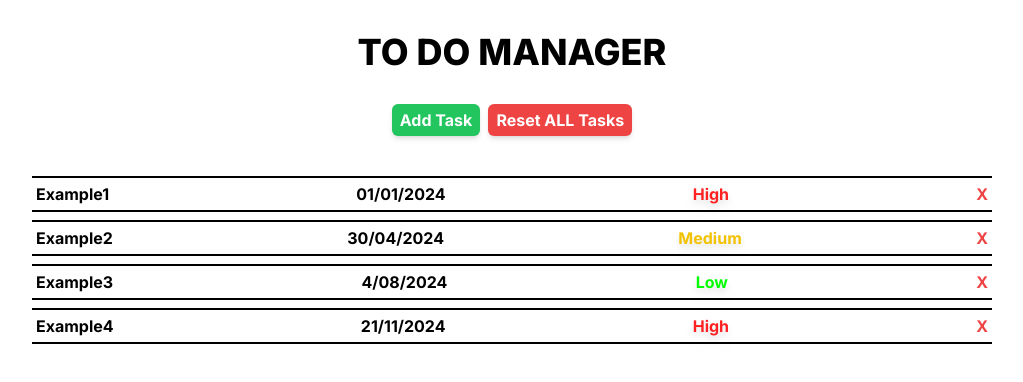
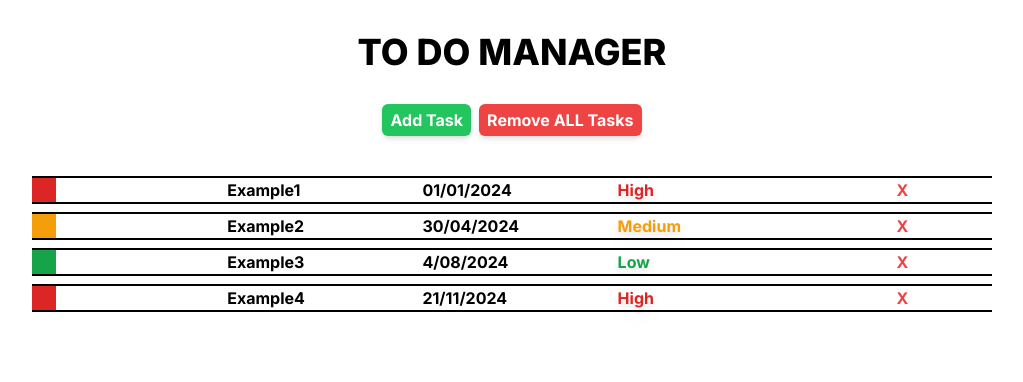
Before and after one commit to vitor0ferreira/to-do-manager, a Next.js app: page / in a window 1280 px wide. Shown: the top 382 px of the page, without its empty margins (128-1151 px from the left). Built offline with nearby package versions, Linux system fonts and the light colour scheme.

Commit message:
tasks RemoveAllButton, tofix: Add Context

```diff
--- a/src/app/page.tsx
+++ b/src/app/page.tsx
@@ -1,8 +1,12 @@
+'use client'
+
+import RemoveButton from "@/components/RemoveButton";
 import Task from "@/components/Task";
-
+import { useState } from "react";
 
 export default function Home() {
 
+  const [showTasks, setShowTasks] = useState<boolean>(true)
 
   return (
     <main className="flex flex-col items-center justify-start pt-8 gap-8 min-h-screen min-w-screen">
@@ -13,16 +17,18 @@ export default function Home() {
           <button className='bg-green-500 text-md rounded-md py-1 px-2 font-bold text-white hover:bg-green-600 shadow-md'>
             Add Task
           </button>
-          <button className='bg-red-500 text-md rounded-md py-1 px-2 font-bold text-white hover:bg-red-600 shadow-md'>
-            Reset ALL Tasks
-          </button>
+          <RemoveButton style='bg-red-500 text-md rounded-md py-1 px-2 font-bold text-white hover:bg-red-600 shadow-md' visible={setShowTasks}>
+            Remove ALL Tasks
+          </RemoveButton>
         </section>
-        <section id='taskList' className='flex flex-col gap-2 h-max w-9/12 m-2'>
-          <Task task='Example1' date='01/01/2024' priority='High' />
-          <Task task='Example2' date='30/04/2024' priority='Medium' />
-          <Task task='Example3' date='4/08/2024' priority='Low' />
-          <Task task='Example4' date='21/11/2024' priority='High' />
+        {showTasks && (
+          <section id='taskList' className='flex flex-col gap-2 h-max w-9/12 m-2'>
+          <Task task='Example1' date='01/01/2024' priority='High' visible={showTasks} />
+          <Task task='Example2' date='30/04/2024' priority='Medium' visible={showTasks} />
+          <Task task='Example3' date='4/08/2024' priority='Low' visible={showTasks} />
+          <Task task='Example4' date='21/11/2024' priority='High' visible={showTasks} />
         </section>
+        )}
     </main>
   )
 }
--- a/src/components/RemoveButton.tsx
+++ b/src/components/RemoveButton.tsx
@@ -1,12 +1,17 @@
 'use client'
 
-export default function RemoveButton(props:any) {
+export default function RemoveButton({props, children, visible, style}: any) {
 
   function removeTask() {
-    props.visible(false)
+    if(typeof visible == "boolean") {
+      visible = false
+      console.log(visible)
+    }
+    else
+      visible(false)
   }
 
   return (
-    <button className='text-red-500 font-bold' onClick={()=>{removeTask()}}>X</button>
+    <button className={style} onClick={()=>{removeTask()}}>{children}</button>
   )
 }
--- a/src/components/Task.tsx
+++ b/src/components/Task.tsx
@@ -1,30 +1,45 @@
 'use client'
 
-import RemoveButton from "./removeButton";
+import RemoveButton from "./RemoveButton";
 import React, { useState } from 'react'
 
 
 export default function Task(props:any) {
 
-  const [visible, setVisible] = useState<Boolean>(true)
-  let priorityColor = ''
+  interface PriorityColors {
+    text: string
+    bg: string
+  }
+
+  const [visible, setVisible] = useState<Boolean>(props.visible)
+  let priorityColor: PriorityColors = {text:'', bg:''}
 
   switch (props.priority){
-    case 'High': priorityColor = 'text-high'
+    case 'High':
+      priorityColor.text = 'text-red-600'
+      priorityColor.bg = 'bg-red-600'
       break
-    case 'Medium': priorityColor = 'text-medium'
+    case 'Medium':
+      priorityColor.text = 'text-amber-500'
+      priorityColor.bg = 'bg-amber-500'
       break
-    case 'Low': priorityColor = 'text-low'
+    case 'Low':
+      priorityColor.text = 'text-green-600'
+      priorityColor.bg = 'bg-green-600'
+      break
   }
 
   return (
       <>
         {visible && (
-          <article className='border-black flex justify-between border-t-2 border-b-2 p-1'>
-            <span className='font-bold'>{props.task}</span>
-            <span className='font-bold'>{props.date}</span>
-            <span className={`${priorityColor} font-bold drop-shadow-lg`}> {props.priority}</span>
-            <RemoveButton visible={setVisible}/>
+          <article className='border-black grid gap-4 grid-cols-5 border-t-2 border-b-2'>
+            <div className={`${priorityColor.bg} w-6 aspect-square`}/>
+            <span className='font-bold '>{props.task}</span>
+            <span className='font-bold '>{props.date}</span>
+            <span className={`${priorityColor.text} font-bold drop-shadow-lg`}>{props.priority}</span>
+            <RemoveButton visible={setVisible} style='text-red-500 font-bold'>
+              X
+            </RemoveButton>
           </article>
         )}
       </>
```
